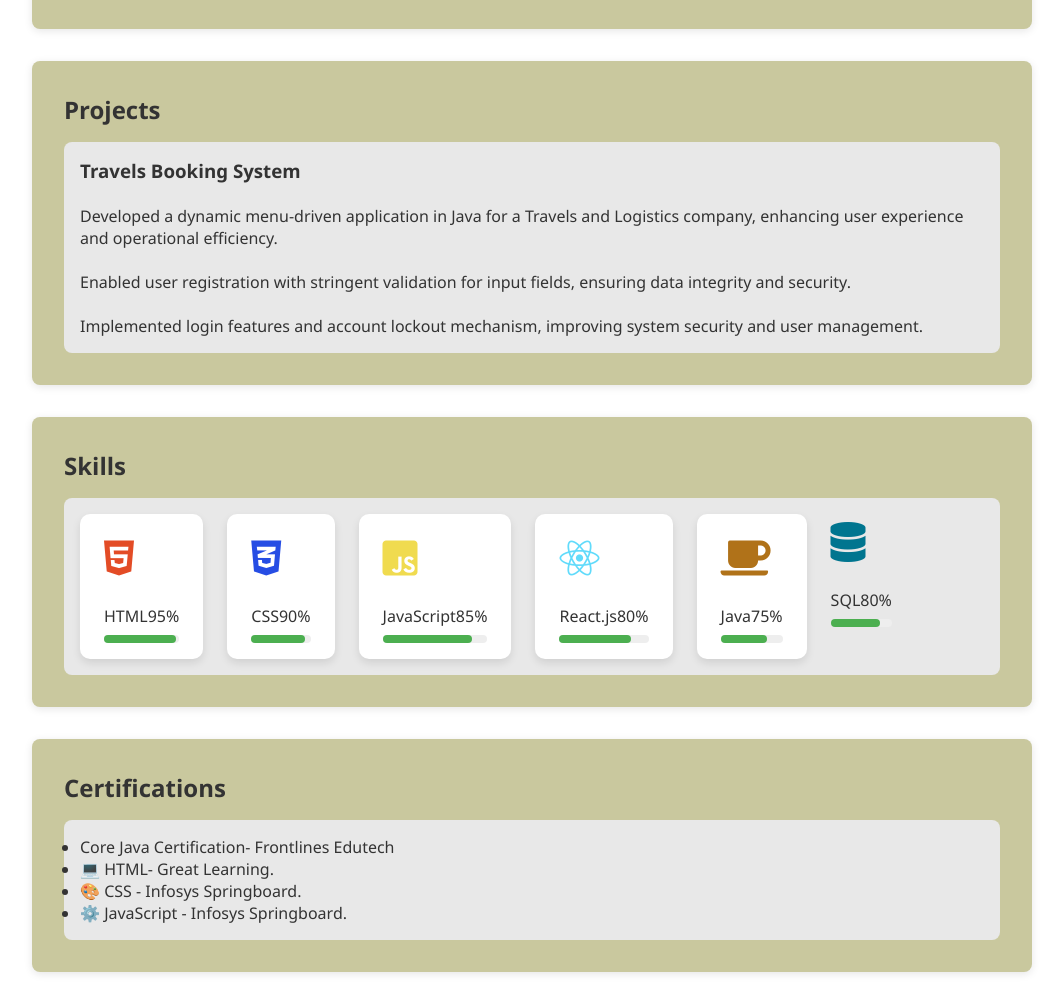
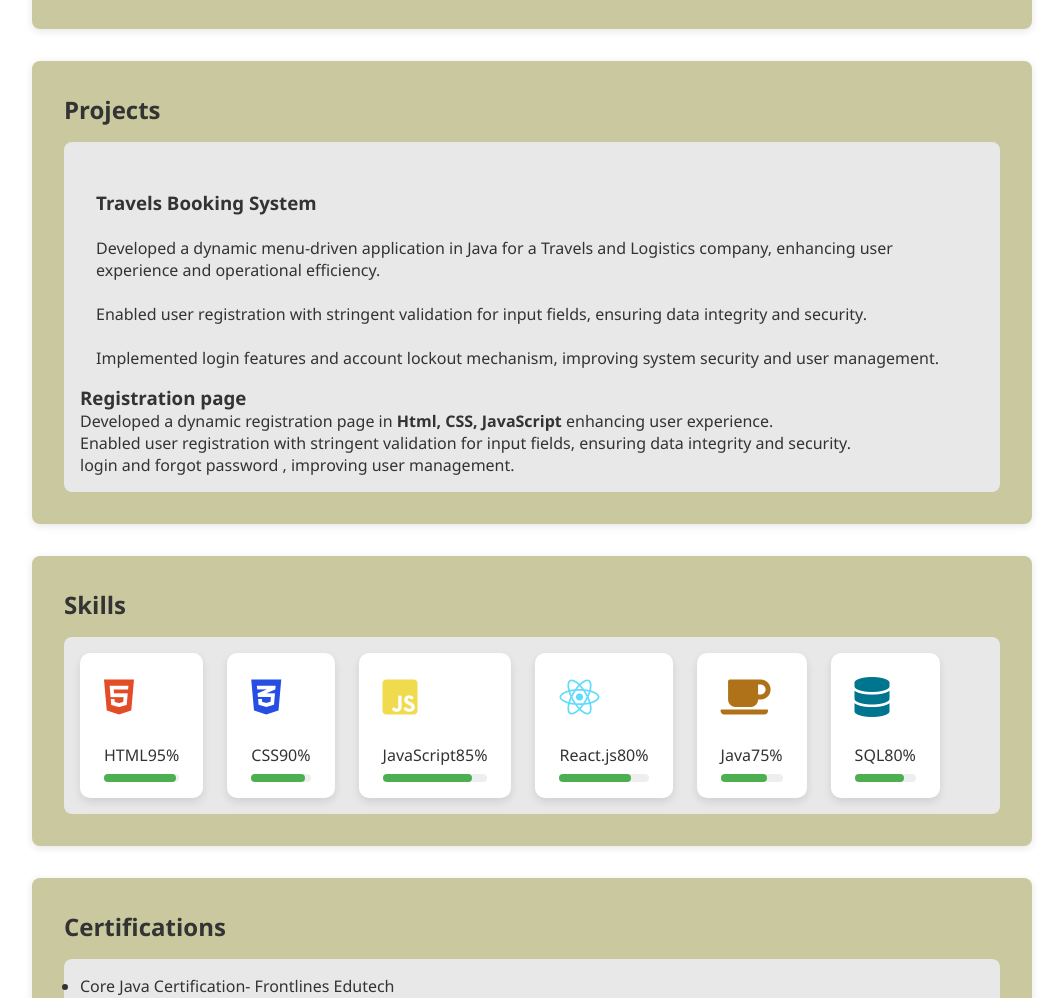
Before and after one commit to sasi242324/portfolio, a plain HTML site: page Index.html in a window 1280 px wide. Shown: the part 1018-2016 px from the top of the page, without its empty margins (108-1171 px from the left). Drawn offline with Linux system fonts and the light colour scheme; a script that the page names is missing.

Commit message:
Update Index.html

```diff
--- a/Index.html
+++ b/Index.html
@@ -64,16 +64,33 @@ With a solid understanding of modern web technologies and a constant desire to l
   </section>
 
     <!-- Projects -->
-    <section id="projects">
+    <section id="projects" class="content-section">
       <h2>Projects</h2>
       <div class="project-card">
+         <div class="projects-container">
+        <div class="project-card fade-in">
         <h3>Travels Booking System</h3><br/>
         <p>Developed a dynamic menu-driven application in Java for a Travels and Logistics company, enhancing user
           experience and operational efficiency.<br/><br/>
           Enabled user registration with stringent validation for input fields, ensuring data integrity and security.<br/><br/>
           Implemented login features and account lockout mechanism, improving system security and user
           management.</p>
+
       </div>
+
+
+        <div class="projects-card fade-in">
+                <h3>Registration page</h3>
+                <p>
+                  Developed a dynamic registration page in <strong>Html, CSS, JavaScript</strong>  enhancing user experience.
+                </p>
+                <p>
+                  Enabled user registration with stringent validation for input fields, ensuring data integrity and security.
+                </p>
+                <p>
+               login and forgot password , improving  user management.
+                </p>
+            </div>
     </section>
 
   <!-- Skills -->
@@ -140,7 +157,7 @@ With a solid understanding of modern web technologies and a constant desire to l
                     <div class="skill-level" style="width: 75%"></div>
                 </div>
             </div>
-            <div class="skill-list">
+            <div class="skills-list">
                 <div class="skill-logo">
                     <i class="fas fa-database" style="color: #00758F;"></i>
                 </div>
```
